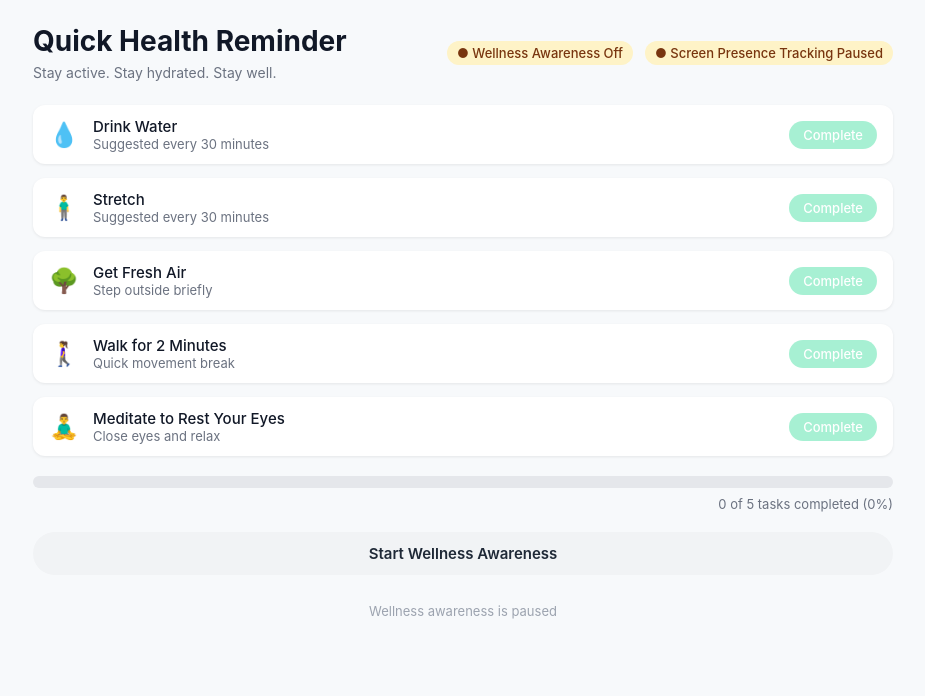
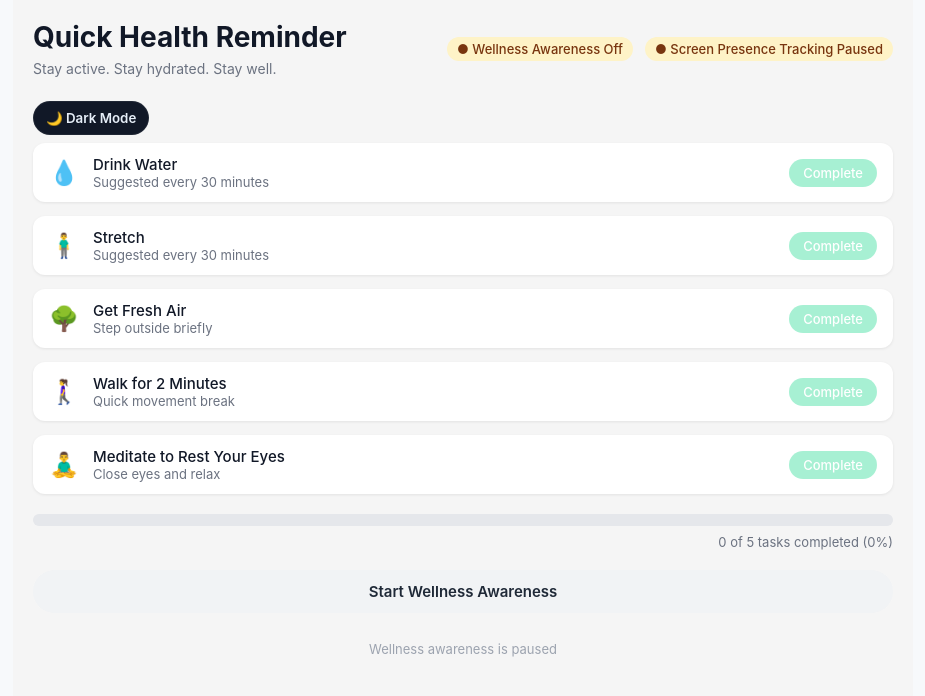
Before and after one commit to Victor0091/quick-health-reminder, a React (Vite) app: page / in a window 1280 px wide. Shown: the top 696 px of the page, without its empty margins (177-1102 px from the left). Built offline with nearby package versions, Linux system fonts and the light colour scheme.

Commit message:
added the dark mode

```diff
--- a/App.jsx
+++ b/App.jsx
@@ -9,10 +9,34 @@ import { TASKS } from "./src/data/tasks";
 const REMINDER_INTERVAL =30;
 
 export default function App() {
-  const [completed, setCompleted] = useState([]);
+
+  const [completed, setCompleted] = useState(() => {
+    try {
+      const saved = localStorage.getItem("tasks");
+      return saved ? JSON.parse(saved) : [];
+    } catch (e) {
+      return [];
+    }
+  });
   const [screenMinutes, setScreenMinutes] = useState(0);
   const [awarenessActive, setAwarenessActive] = useState(false);
 
+
+  const [darkMode, setDarkMode] = useState(() => {
+    try {
+      return localStorage.getItem("theme") === "dark";
+    } catch (e) {
+      return false;
+    }
+  });
+
+  useEffect(() => {
+    try {
+      localStorage.setItem("theme", darkMode ? "dark" : "light");
+    } catch (e) {
+
+    }
+  }, [darkMode]);
 
   useEffect(() => {
     if (!awarenessActive) return;
@@ -24,6 +48,11 @@ export default function App() {
     return () => clearInterval(interval);
   }, [awarenessActive]);
 
+  useEffect(() => {
+    try {
+      localStorage.setItem("tasks", JSON.stringify(completed));
+    } catch (e) {}
+  }, [completed]);
 
   const handleComplete = (id) => {
     if (!completed.includes(id)) {
@@ -41,12 +70,24 @@ export default function App() {
   const handleStop = () => {
     setAwarenessActive(false);
     setScreenMinutes(0);
+    setCompleted([]);
   };
 
   return (
-    <div className="app">
+    <div className={darkMode ? "app dark" : "app"}>
       {}
       <Header awarenessActive={awarenessActive} />
+
+      {}
+      <div style={{ marginTop: 12, marginBottom: 8 }}>
+        <button
+          className="theme-toggle"
+          onClick={() => setDarkMode((d) => !d)}
+          aria-pressed={darkMode}
+        >
+          {darkMode ? "☀️ Light Mode" : "🌙 Dark Mode"}
+        </button>
+      </div>
 
       {}
       <ScreenAlert
--- a/index.css
+++ b/index.css
@@ -12,12 +12,15 @@ body {
 }
 
 .app {
+  background: #f5f5f5;
+  color: #222;
+  min-height: 100vh;
+  padding: 20px;
   max-width: 900px;
   margin: 0 auto;
-  padding: 24px 20px 40px;
 }
 
-/* Typography */
+
 h1 {
   font-size: 26px;
   font-weight: 600;
@@ -60,3 +63,52 @@ button:disabled {
   font-size: 13px;
   color: #9ca3af;
 }
+
+/* Dark theme overrides */
+.app.dark {
+  background: #121212;
+  color: #f5f5f5;
+}
+
+.app.dark h1,
+.app.dark h2,
+.app.dark h3,
+.app.dark p {
+  color: #e6eef8;
+}
+
+.app.dark .task-item {
+  background-color: #071025;
+  box-shadow: 0 1px 3px rgba(0,0,0,0.6);
+}
+
+.app.dark .task-item.completed {
+  background-color: #0f1724;
+  opacity: 0.8;
+}
+
+.app.dark .task-item button {
+  background-color: #059669;
+  color: #e6eef8;
+}
+
+.app.dark .progress-bar-bg {
+  background-color: #0f1724;
+}
+
+.app.dark .progress-bar-fill {
+  background-color: #60a5fa;
+}
+
+/* Theme toggle button */
+.theme-toggle {
+  padding: 8px 12px;
+  border-radius: 999px;
+  background-color: #111827;
+  color: #e6eef8;
+  border: 1px solid rgba(255,255,255,0.06);
+  font-weight: 600;
+}
+.theme-toggle:hover {
+  filter: brightness(1.05);
+}
--- a/src/components/Awareness/AwarenessToggle.css
+++ b/src/components/Awareness/AwarenessToggle.css
@@ -30,7 +30,7 @@
   background-color: #bbf7d0;
 }
 
-/* End Session button */
+
 .awareness-stop-btn {
   width: 100%;
   padding: 10px 18px;
```
Also changed, not shown: 2 other files (tests, documents, lock files or other folders).
